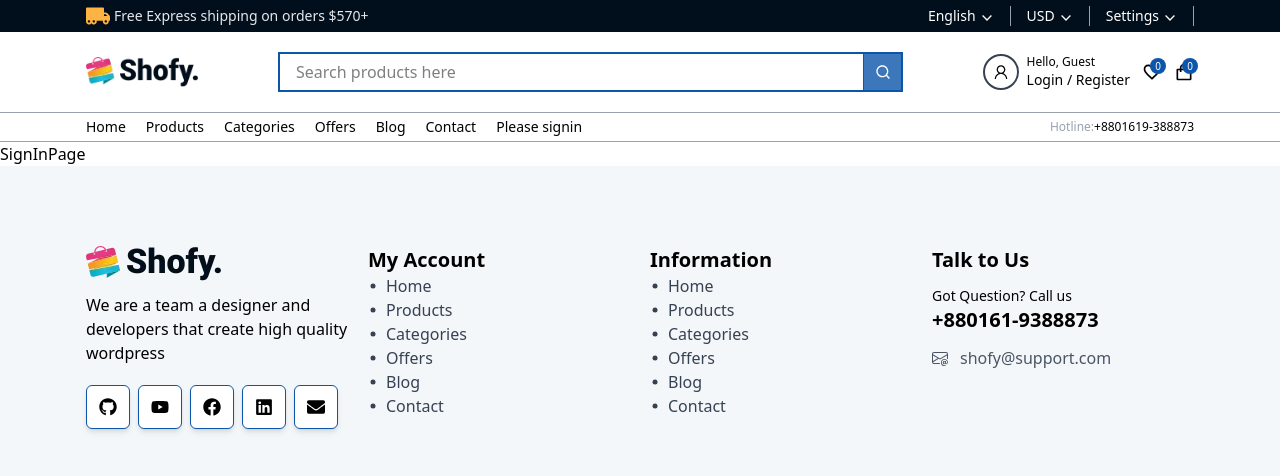
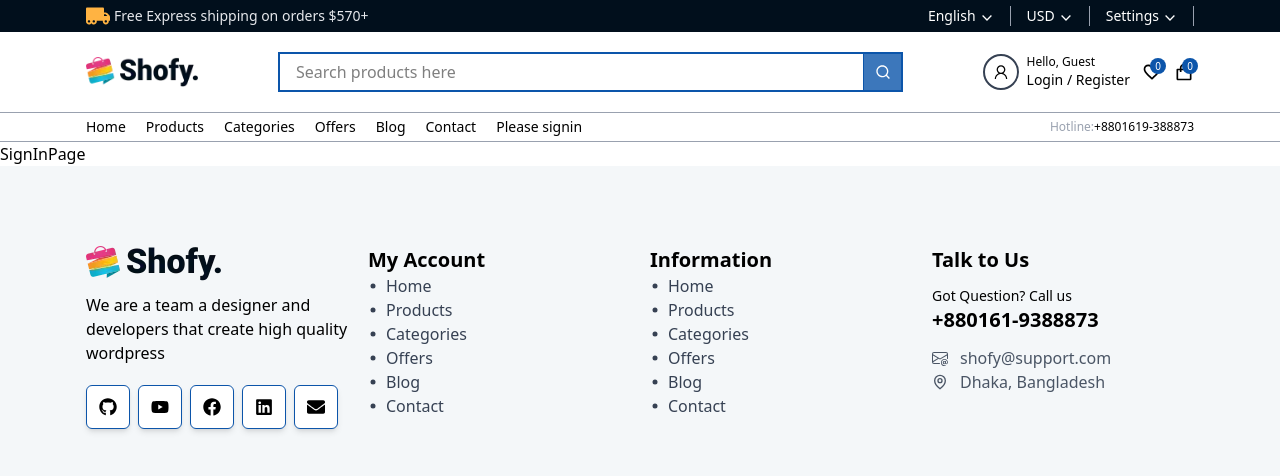
Before and after one commit to 09mehed/e-commerce-website, a Next.js app: page /signin in a window 1280 px wide. Shown: the top 476 px of the page. Built offline with nearby package versions, Linux system fonts and the light colour scheme.

Commit message:
footer section is ok

```diff
--- a/src/components/header/Footer.tsx
+++ b/src/components/header/Footer.tsx
@@ -8,6 +8,7 @@ import Title from '../Title'
 import { navigation } from '@/constants'
 import { GoDotFill } from 'react-icons/go'
 import { BsEnvelopeAt } from 'react-icons/bs'
+import { GrLocation } from 'react-icons/gr'
 
 const Footer = () => {
   return (
@@ -49,6 +50,9 @@ const Footer = () => {
                 <p className='text-base flex items-center gap-x-3 text-gray-600'>
                   <BsEnvelopeAt></BsEnvelopeAt> shofy@support.com
                 </p>
+                <p className='text-base flex items-center gap-x-3 text-gray-600'>
+                  <GrLocation></GrLocation> Dhaka, Bangladesh
+                </p>
               </div>
             </div>
           </div>
```
